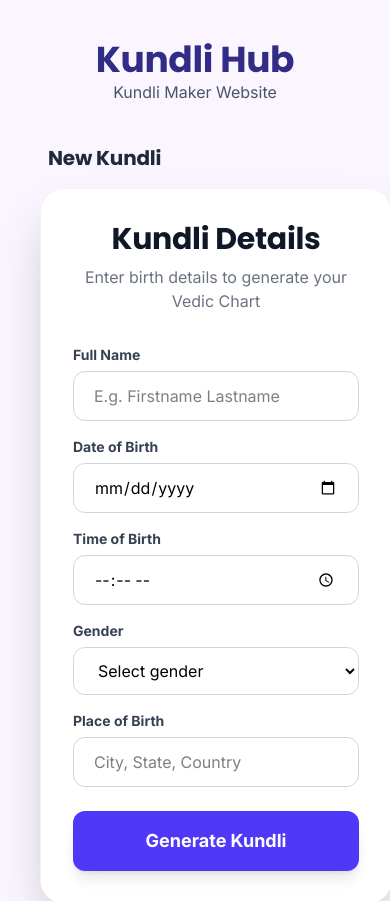
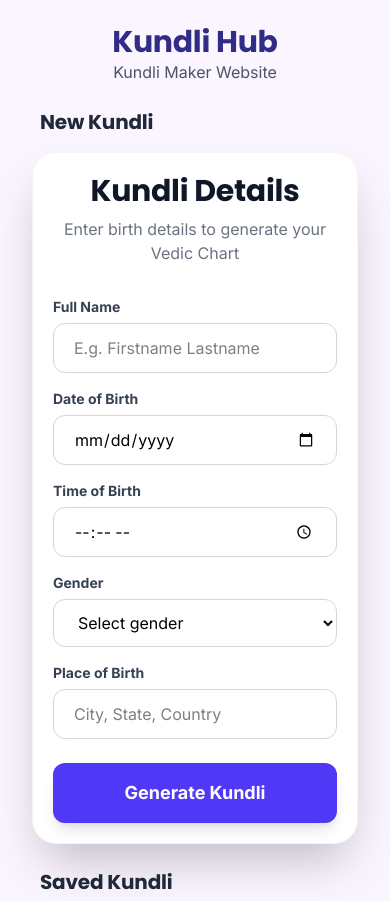
Before and after one commit to Sumitswappy/kundlihub, a Vue app in the folder frontend/: page / in a window 390 px wide. Shown: the top 901 px of the page. Built offline with nearby package versions, Linux system fonts and the light colour scheme; no server answers.

Commit message:
updated mobile responsiveness and sticky top navtabs

```diff
--- a/frontend/src/App.vue
+++ b/frontend/src/App.vue
@@ -95,9 +95,9 @@ const navamsaLagnaRashi = computed(() => {
 </script>
 
 <template>
-  <div class="min-h-screen bg-purple-50 py-10">
-    <header class="text-center mb-10">
-      <h1 class="text-4xl font-bold text-indigo-900">Kundli Hub</h1>
+  <div class="min-h-screen bg-purple-50 py-6 sm:py-10">
+    <header class="text-center mb-6 sm:mb-10">
+      <h1 class="text-3xl sm:text-4xl font-bold text-indigo-900">Kundli Hub</h1>
       <p class="text-gray-600">Kundli Maker Website</p>
     </header>
 
@@ -108,8 +108,8 @@ const navamsaLagnaRashi = computed(() => {
 
       <section v-else class="space-y-10 animate-fade-in">
         <div class="max-w-6xl mx-auto space-y-6">
-          <div class="flex items-center justify-between bg-white p-4 rounded-xl shadow-sm border border-gray-100">
-            <h2 class="text-2xl font-bold text-indigo-900">Kundli</h2>
+          <div class="flex flex-wrap items-center justify-between gap-3 bg-white p-4 rounded-xl shadow-sm border border-gray-100">
+            <h2 class="text-2xl font-bold text-indigo-900">Kundli Hub</h2>
             <button
               type="button"
               @click="reset"
@@ -119,8 +119,9 @@ const navamsaLagnaRashi = computed(() => {
             </button>
           </div>
 
-          <div class="bg-white rounded-xl shadow-sm border border-gray-100 overflow-hidden">
-            <div class="flex flex-wrap">
+          <div class="sticky top-2 z-30 sm:static">
+            <div class="bg-white/95 backdrop-blur rounded-xl shadow-sm border border-gray-100 overflow-hidden">
+              <div class="flex flex-wrap">
                <button
                 type="button"
                 @click="activeTab = 'details'"
@@ -173,10 +174,11 @@ const navamsaLagnaRashi = computed(() => {
               >
                 Dosha
               </button>
+              </div>
             </div>
           </div>
 
-          <div v-if="activeTab === 'details'" class="bg-white p-6 rounded-xl shadow-md">
+          <div v-if="activeTab === 'details'" class="bg-white p-4 sm:p-6 rounded-xl shadow-md">
             <BasicDetails
               :kundli="viewModel.kundli"
               :request="viewModel.request"
@@ -184,7 +186,7 @@ const navamsaLagnaRashi = computed(() => {
             />
           </div>
 
-          <div v-else-if="activeTab === 'chart'" class="bg-white p-6 rounded-xl shadow-md">
+          <div v-else-if="activeTab === 'chart'" class="bg-white p-4 sm:p-6 rounded-xl shadow-md">
             <div class="space-y-8">
               <div class="grid grid-cols-1 lg:grid-cols-2 gap-8 items-start">
                 <div>
@@ -219,23 +221,23 @@ const navamsaLagnaRashi = computed(() => {
             </div>
           </div>
 
-          <div v-else-if="activeTab === 'dasha'" class="bg-white p-6 rounded-xl shadow-md">
+          <div v-else-if="activeTab === 'dasha'" class="bg-white p-4 sm:p-6 rounded-xl shadow-md">
             <VimshottariDasha :dasha="viewModel.kundli?.dasha" :personName="personName" />
           </div>
 
-          <div v-else-if="activeTab === 'horoscope'" class="bg-white p-6 rounded-xl shadow-md">
+          <div v-else-if="activeTab === 'horoscope'" class="bg-white p-4 sm:p-6 rounded-xl shadow-md">
             <DailyHoroscope :request="viewModel.request" :personName="personName" />
           </div>
 
-          <div v-else-if="activeTab === 'sadesati'" class="bg-white p-6 rounded-xl shadow-md">
+          <div v-else-if="activeTab === 'sadesati'" class="bg-white p-4 sm:p-6 rounded-xl shadow-md">
             <SadeSati :request="viewModel.request" :personName="personName" />
           </div>
 
-          <div v-else-if="activeTab === 'dosha'" class="bg-white p-6 rounded-xl shadow-md">
+          <div v-else-if="activeTab === 'dosha'" class="bg-white p-4 sm:p-6 rounded-xl shadow-md">
             <Dosha :doshas="viewModel.kundli?.doshas" :personName="personName" />
           </div>
 
-          <div v-else class="bg-white p-6 rounded-xl shadow-md">
+          <div v-else class="bg-white p-4 sm:p-6 rounded-xl shadow-md">
             <BasicDetails :kundli="viewModel.kundli" :request="viewModel.request" :showHeader="false" />
           </div>
         </div>
--- a/frontend/src/components/BasicDetails.vue
+++ b/frontend/src/components/BasicDetails.vue
@@ -22,7 +22,7 @@
           <table class="w-full text-sm">
             <tr v-for="(val, label) in birthDetailsMap" :key="label" class="border-b last:border-0">
               <th class="py-3 text-gray-500 font-medium w-1/3">{{ label }}</th>
-              <td class="py-3 text-gray-900 font-semibold text-right">{{ val }}</td>
+              <td class="py-3 text-gray-900 font-semibold text-left sm:text-right break-words">{{ val }}</td>
             </tr>
           </table>
         </div>
@@ -34,7 +34,7 @@
           <table class="w-full text-sm">
             <tr v-for="(val, label) in panchangDetailsMap" :key="label" class="border-b last:border-0">
               <th class="py-3 text-gray-500 font-medium">{{ label }}</th>
-              <td class="py-3 text-gray-900 font-semibold text-right">{{ val }}</td>
+              <td class="py-3 text-gray-900 font-semibold text-left sm:text-right break-words">{{ val }}</td>
             </tr>
           </table>
         </div>
@@ -48,13 +48,13 @@
           <table class="w-full text-sm">
             <tr v-for="(val, label) in avakhadaLeft" :key="label" class="border-b last:border-0">
               <th class="py-3 text-gray-500 font-medium text-left">{{ label }}</th>
-              <td class="py-3 text-gray-900 font-semibold text-right">{{ val }}</td>
+              <td class="py-3 text-gray-900 font-semibold text-left sm:text-right break-words">{{ val }}</td>
             </tr>
           </table>
           <table class="w-full text-sm">
             <tr v-for="(val, label) in avakhadaRight" :key="label" class="border-b last:border-0 md:border-b">
               <th class="py-3 text-gray-500 font-medium text-left">{{ label }}</th>
-              <td class="py-3 text-gray-900 font-semibold text-right">{{ val }}</td>
+              <td class="py-3 text-gray-900 font-semibold text-left sm:text-right break-words">{{ val }}</td>
             </tr>
           </table>
         </div>
--- a/frontend/src/components/InputForm.vue
+++ b/frontend/src/components/InputForm.vue
@@ -1,11 +1,11 @@
 <template>
-  <div class="max-w-[1400px] mx-auto mt-6 px-6 pb-10">
-    <div class="grid grid-cols-12 gap-8 lg:gap-12 items-start">
+  <div class="max-w-[1400px] mx-auto mt-4 sm:mt-6 px-4 sm:px-6 pb-10">
+    <div class="grid grid-cols-12 gap-6 sm:gap-8 lg:gap-12 items-start">
 
       <div class="col-span-12 lg:col-span-7 flex flex-col">
         <h3 class="text-xl font-bold text-gray-800 mb-4 ml-2">New Kundli</h3>
 
-        <div class="w-full max-w-3xl mx-auto flex flex-col p-8 md:p-10 bg-white shadow-2xl rounded-3xl border border-gray-100 h-auto">
+        <div class="w-full max-w-3xl mx-auto flex flex-col p-5 sm:p-8 md:p-10 bg-white shadow-2xl rounded-3xl border border-gray-100 h-auto">
           <div class="text-center mb-8">
             <h2 class="text-3xl font-extrabold text-gray-900">Kundli Details</h2>
             <p class="text-gray-500 mt-2 text-base">Enter birth details to generate your Vedic Chart</p>
@@ -67,7 +67,7 @@
 
       <div class="col-span-12 lg:col-span-5 flex flex-col lg:sticky lg:top-6">
         <h3 class="text-xl font-bold text-gray-800 mb-4 ml-2">Saved Kundli</h3>
-        <div class="flex flex-col p-6 bg-white shadow-xl rounded-3xl border border-gray-100 max-h-[750px] lg:max-h-[calc(100vh-140px)]">
+        <div class="flex flex-col p-5 sm:p-6 bg-white shadow-xl rounded-3xl border border-gray-100 max-h-none lg:max-h-[calc(100vh-140px)]">
 
           <div class="flex items-center justify-between mb-6">
             <h4 class="font-bold text-gray-700 text-lg">History</h4>
@@ -104,7 +104,7 @@
                   {{ item.dob }} • {{ item.tob }}
                 </div>
 
-                <div class="flex items-center gap-3">
+                <div class="flex flex-wrap sm:flex-nowrap items-center gap-2 sm:gap-3">
                   <button @click="loadFromHistory(item)"
                     class="flex-1 text-xs bg-white border border-gray-200 py-2 rounded-lg font-bold text-gray-700 hover:bg-gray-100 transition shadow-sm">
                     Edit
--- a/frontend/src/components/KundliChart.vue
+++ b/frontend/src/components/KundliChart.vue
@@ -3,7 +3,7 @@
     <div v-if="personName" class="w-full text-center text-sm font-semibold text-gray-700 mb-2">
       For: {{ personName }}
     </div>
-    <svg width="400" height="400" viewBox="0 0 300 300" class="drop-shadow-lg">
+    <svg viewBox="0 0 300 300" preserveAspectRatio="xMidYMid meet" class="block w-full max-w-[420px] h-auto drop-shadow-lg">
       <rect width="300" height="300" fill="#FFF3D1" stroke="#c05621" stroke-width="4" />
 
       <line x1="0" y1="0" x2="300" y2="300" stroke="#c05621" stroke-width="2" />
--- a/frontend/src/style.css
+++ b/frontend/src/style.css
@@ -24,4 +24,20 @@
 		font-family: var(--font-display);
 		letter-spacing: -0.01em;
 	}
+
+	body {
+		overflow-x: hidden;
+	}
+
+	img,
+	svg,
+	video,
+	canvas {
+		max-width: 100%;
+		height: auto;
+	}
+
+	.overflow-x-auto {
+		-webkit-overflow-scrolling: touch;
+	}
 }
```
